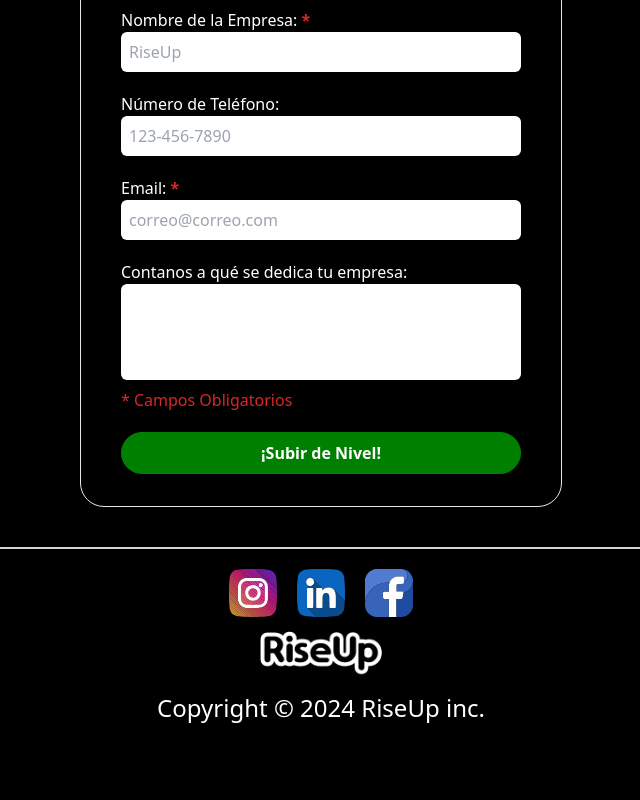
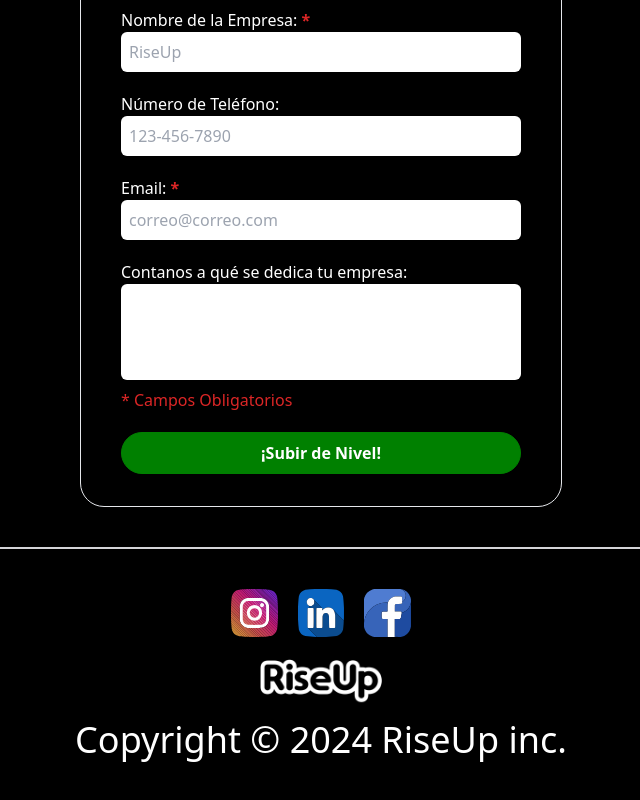
Before and after one commit to RiseUpGroup23/front-web, a React (Vite) app: page /enviar-correo in a window 1280 px wide. Shown: the part 420-1220 px from the top of the page, without its empty margins (319-959 px from the left). Before the commit the page ends 1192 px from the top, so only its background shows below. Built offline with nearby package versions, Linux system fonts and the light colour scheme.

Commit message:
Aviso, Footer, Redes

```diff
--- a/src/App.jsx
+++ b/src/App.jsx
@@ -1,4 +1,4 @@
-import { Landing, FormularioContacto, Clientes } from "./componentes/Views/index"
+import { Landing, FormularioContacto, Clientes, AvisoApp } from "./componentes/Views/index"
 import { Route, Routes } from "react-router-dom"
 import NavBar from "./componentes/Nuevos/NavBar"
 
@@ -11,6 +11,7 @@
         <Route exact path="/" element={<Landing />} />
         <Route exact path="/enviar-correo" element={<FormularioContacto />} />
         <Route exact path="/nuestros-clientes" element={<Clientes/>} />
+        <Route exact path="/aviso" element={<AvisoApp/>}/>
       </Routes>
     </div>
   )
--- a/src/componentes/Nuevos/Contacto.jsx
+++ b/src/componentes/Nuevos/Contacto.jsx
@@ -1,28 +1,22 @@
 import { Link } from "react-router-dom"
+import Footer from "./Footer"
 
 export default function Contacto() {
 
   return (
-    <div className="flex flex-col items-center mt-10">
-      <div className="bg-zinc-300 w-full h-0.5" />
-      <h1 className="font-medium text-white text-center text-4xl sm:text-5xl lg:text-6xl my-10">¿Necesitas elevar tu <br /> presencia?</h1>
-      <Link to="/enviar-correo" className='self-center mb-10'>
+    <>
+      <div className="flex flex-col items-center mt-10">
+        <div className="bg-zinc-300 w-full h-0.5" />
+        <h1 className="font-medium text-white text-center text-4xl sm:text-5xl lg:text-6xl my-10">¿Necesitas elevar tu <br /> presencia?</h1>
+        <Link to="/enviar-correo" className='self-center mb-10'>
           <div id="fifth" className="buttonBox md:w-[500px]">
             <button className="md:text-3xl md:py-3">Contactanos</button>
           </div>
         </Link>
-      <div className="bg-zinc-300 w-full h-0.5" />
-      <div className="flex w-full lg:w-[220px] gap-4 sm:gap-5 px-2 sm:px-5 md:mt-10 mt-4 justify-center">
-        <img src="Iconos/Instagram.svg" className="w-10 h-10 lg:w-12 lg:h-12 cursor-pointer" />
-        <img src="Iconos/LinkedIn.svg" className="w-10 h-10 lg:w-12 lg:h-12 cursor-pointer" />
-        <img src="Iconos/Facebook.svg" className="w-10 h-10 lg:w-12 lg:h-12 cursor-pointer" />
       </div>
-      <a href="#inicio">
-        <img src="LogoRiseUp/Logo.png" className="w-[100px] lg:w-[150px] mt-2" />
-      </a>
-      <div className="text-white text-xl sm:text-2xl lg:text-4xl font-light">
-        Copyright © 2024 RiseUp inc.
+      <div>
+        <Footer/>
       </div>
-    </div>
+    </>
   )
 }
--- /dev/null
+++ b/src/componentes/Nuevos/Footer.jsx
@@ -0,0 +1,28 @@
+import { Link } from "react-router-dom"
+
+export default function Footer() {
+    return (
+        <>
+            <div className="bg-zinc-300 w-full h-0.5" />
+            <div className="flex flex-col items-center">
+                <div className="flex w-full lg:w-[220px] gap-4 sm:gap-5 px-2 sm:px-5 md:mt-10 mt-4 justify-center">
+                    <Link to="/aviso">
+                        <img src="Iconos/Instagram.svg" className="w-10 h-10 lg:w-12 lg:h-12 cursor-pointer" />
+                    </Link>
+                    <Link to="/aviso">
+                        <img src="Iconos/LinkedIn.svg" className="w-10 h-10 lg:w-12 lg:h-12 cursor-pointer" />
+                    </Link>
+                    <Link to="/aviso">
+                        <img src="Iconos/Facebook.svg" className="w-10 h-10 lg:w-12 lg:h-12 cursor-pointer" />
+                    </Link>
+                </div>
+                <a href="#inicio">
+                    <img src="LogoRiseUp/Logo.png" className="w-[100px] lg:w-[150px] mt-2" />
+                </a>
+                <div className="text-white text-xl sm:text-2xl lg:text-4xl font-light">
+                    Copyright © 2024 RiseUp inc.
+                </div>
+            </div>
+        </>
+    )
+}
--- a/src/componentes/Nuevos/NavBar.jsx
+++ b/src/componentes/Nuevos/NavBar.jsx
@@ -29,7 +29,7 @@
   useEffect(() => {
     setIsHome(location.pathname === "/");
     setIsFormulario(location.pathname === "/enviar-correo");
-    setIsClients(location.pathname === "/nuestros-clientes");
+    setIsClients(location.pathname === "/aviso");
   }, [location])
 
   return (
@@ -67,7 +67,7 @@
                       ¿Quiénes Somos?
                     </div>
                   </a>
-                  <RouterLink to="/nuestros-clientes">
+                  <RouterLink to="/aviso">
                     <div className="btn">
                       Nuestros Clientes
                     </div>
@@ -81,7 +81,7 @@
                       Home
                     </div>
                   </RouterLink>
-                  <RouterLink to="/nuestros-clientes">
+                  <RouterLink to="/aviso">
                     <div className="btn">
                       Nuestros Clientes
                     </div>
@@ -129,7 +129,7 @@
                   ¿Quiénes Somos?
                 </ListItem>
               </a>
-              <RouterLink to="/nuestros-clientes">
+              <RouterLink to="/aviso">
                 <ListItem sx={{ color: "white" }}>
                   Nuestros Clientes
                 </ListItem>
@@ -148,7 +148,7 @@
                   Home
                 </ListItem>
               </RouterLink>
-              <RouterLink to="/nuestros-clientes">
+              <RouterLink to="/aviso">
                 <ListItem sx={{ color: "white" }}>
                   Nuestros Clientes
                 </ListItem>
--- /dev/null
+++ b/src/componentes/Views/Aviso.jsx
@@ -0,0 +1,8 @@
+export default function AvisoApp() {
+    return (
+        <div className="flex flex-col items-center text-white text-xl mt-56">
+            <h1 className="text-6xl">Estamos trabajando en esto...</h1>
+            <h2 className="text-4xl mt-6">Perdón por las molestias</h2>
+        </div>
+    )
+}
--- a/src/componentes/Views/FormularioContacto.jsx
+++ b/src/componentes/Views/FormularioContacto.jsx
@@ -1,10 +1,10 @@
 import { useState, useEffect } from 'react'
 import { Alert, CircularProgress } from '@mui/material';
 import './enviar.css';
+import Footer from '../Nuevos/Footer';
 
 export default function FormularioContacto() {
     useEffect(() => {
-        // Desplazar la página hacia arriba al renderizar el componente
         window.scrollTo(0, 0);
     }, []);
 
@@ -99,7 +99,7 @@
             <div className="justify-center text-white text-center text-1xl mt-6 md:text-2xl lg:text-2xl font-medium">
                 Contanos sobre tu proyecto, para <br /> poder brindarte el mejor <br /> asesoramiento
             </div>
-            <form className="rounded-3xl mt-6 border  px-10 py-8 text-white " onSubmit={handleSubmit}>
+            <form className="rounded-3xl mt-6 border px-10 py-8 text-white mb-10" onSubmit={handleSubmit}>
                 <div className="flex flex-col">
                     {mensaje.type !== "hidden" && (
                         <Alert className="mensaje" severity={mensaje.type}>
@@ -180,18 +180,7 @@
                     </button>
                 </div>
             </form>
-            <div className="bg-zinc-300 w-[100%] h-0.5 mt-10" />
-            <div className="flex w-full lg:w-[220px] gap-4 sm:gap-5 px-2 sm:px-5 md:mt-5 mt-4 justify-center">
-                <img src="Iconos/Instagram.svg" className="w-10 h-10 lg:w-12 lg:h-12 cursor-pointer" />
-                <img src="Iconos/LinkedIn.svg" className="w-10 h-10 lg:w-12 lg:h-12 cursor-pointer" />
-                <img src="Iconos/Facebook.svg" className="w-10 h-10 lg:w-12 lg:h-12 cursor-pointer" />
-            </div>
-            <div>
-                <img src="LogoRiseUp/Logo.png" className="w-[100px] lg:w-[150px]" />
-            </div>
-            <div className="text-white text-xl sm:text-2xl lg:text-2xl font-light">
-                Copyright © 2024 RiseUp inc.
-            </div>
+            <Footer/>
         </div>
     )
 }
--- a/src/componentes/Views/index.js
+++ b/src/componentes/Views/index.js
@@ -1,5 +1,6 @@
 import Landing from "./Landing";
 import FormularioContacto from "./FormularioContacto";
 import Clientes from "./Clientes";
+import AvisoApp from "./Aviso";
 
-export { Landing, FormularioContacto, Clientes }
+export { Landing, FormularioContacto, Clientes, AvisoApp }
```
